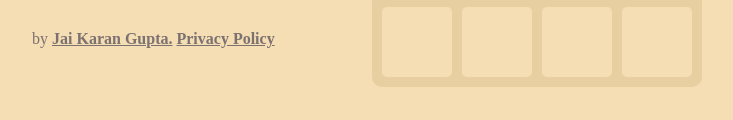
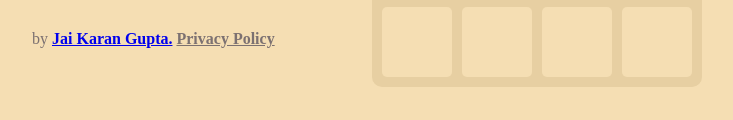
Before and after one commit to jaikaran109/2048-Game, a plain HTML site: page index.html in a window 1280 px wide. Shown: the part 498-618 px from the top of the page, without its empty margins (273-1006 px from the left). Drawn offline with Linux system fonts and the light colour scheme.

Commit message:
Update index.html

```diff
--- a/index.html
+++ b/index.html
@@ -46,7 +46,7 @@
 
             <br /><br /><br />
 
-            by <strong><u>Jai Karan Gupta.</u> <u>Privacy Policy</u> </strong>
+            by <strong><a href="https://www.instagram.com/jaikaran109">Jai Karan Gupta.</a> <u>Privacy Policy</u> </strong>
           </p>
         </div>
       </section>
```
